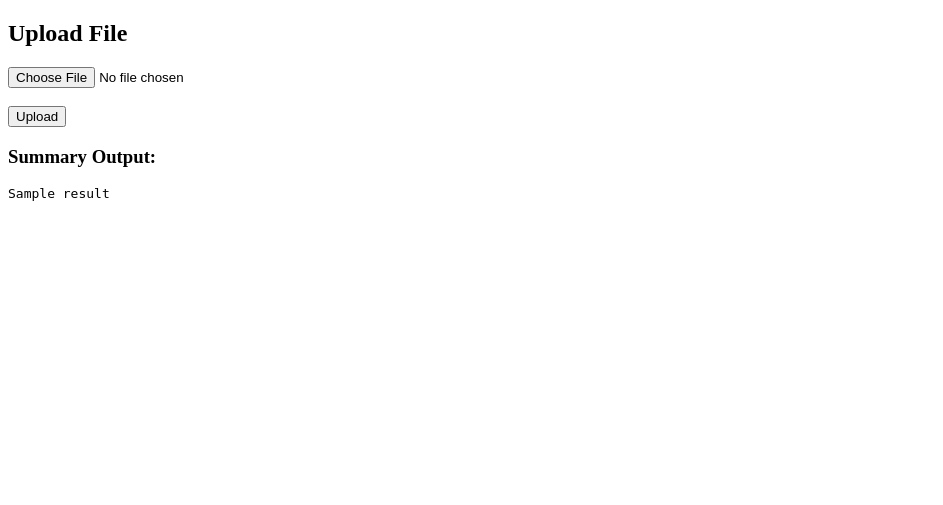
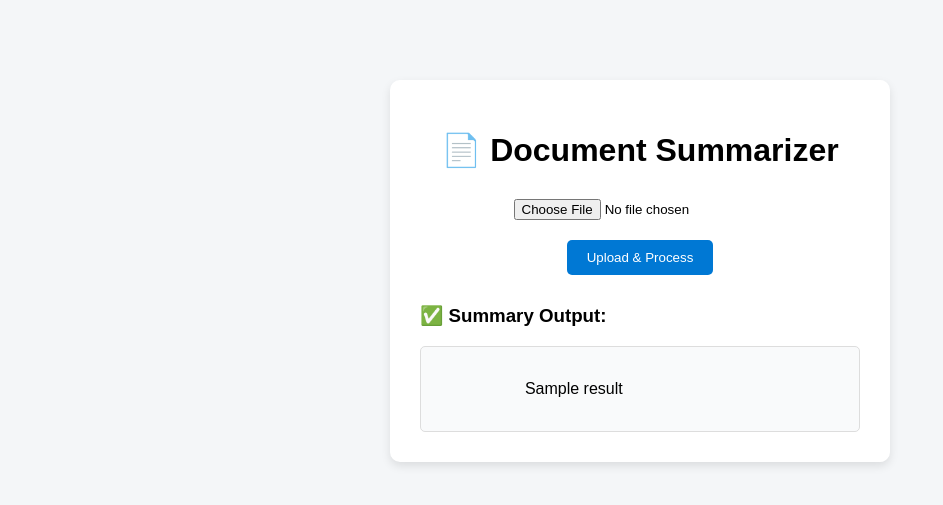
Before and after one commit to csn1101/doc-summary, a Flask app: template ui/templates/index.html in a window 1280 px wide. Shown: the top 505 px of the page, without its empty margins (0-943 px from the left). Run offline with Flask 3, Linux system fonts and the light colour scheme; the template is opened without the code that fills it: most values are stand-ins (such as "Sample title", 1, 10 or a date in 2020).

Commit message:
ui enhancement

```diff
--- a/ui/app.py
+++ b/ui/app.py
@@ -42,6 +42,11 @@ def get_latest_output():
 @app.route("/", methods=["GET", "POST"])
 def upload():
     result = None
+    loading = False
+
+    if request.method == "POST":
+        loading = True
+
 
     if request.method == "POST":
         file = request.files["file"]
@@ -58,7 +63,7 @@ def upload():
             # ✅ Fetch output
             result = get_latest_output()
 
-    return render_template("index.html", result=result)
+    return render_template("index.html", result=result, loading=loading)
 
 
 if __name__ == "__main__":
--- a/ui/templates/index.html
+++ b/ui/templates/index.html
@@ -1,22 +1,145 @@
 <!DOCTYPE html>
 <html>
 <head>
-    <title>Document Upload</title>
+    <title>Document Summarizer</title>
+
+    <style>
+        body {
+            font-family: Arial, sans-serif;
+            background-color: #f4f6f8;
+            margin: 0;
+            padding: 0;
+            animation: fadeIn 0.8s ease-in;
+        }
+
+        .container {
+            width: 500px;
+            margin: 80px auto;
+            text-align: center;
+        }
+
+        .card {
+            background: white;
+            padding: 30px;
+            border-radius: 10px;
+            box-shadow: 0px 4px 10px rgba(0,0,0,0.1);
+            transform: translateY(20px);
+            animation: slideUp 0.6s ease forwards;
+        }
+
+        h1 {
+            margin-bottom: 20px;
+        }
+
+        input[type="file"] {
+            margin-top: 10px;
+            transition: transform 0.2s ease;
+        }
+
+        input[type="file"]:hover {
+            transform: scale(1.05);
+        }
+
+        button {
+            margin-top: 20px;
+            padding: 10px 20px;
+            background-color: #0078D4;
+            color: white;
+            border: none;
+            border-radius: 5px;
+            cursor: pointer;
+            transition: all 0.3s ease;
+        }
+
+        button:hover {
+            background-color: #005ea6;
+            transform: scale(1.08);
+        }
+
+        .output {
+            margin-top: 30px;
+            text-align: left;
+            animation: fadeIn 1s ease;
+        }
+
+        .result-box {
+            background: #f9fafb;
+            padding: 15px;
+            border-radius: 5px;
+            white-space: pre-wrap;
+            border: 1px solid #ddd;
+            animation: fadeIn 1.2s ease;
+        }
+
+        .loading {
+            margin-top: 20px;
+            color: #555;
+            display: inline-block;
+        }
+
+        /* ✅ Spinner */
+        .spinner {
+            margin: 15px auto;
+            width: 40px;
+            height: 40px;
+            border: 4px solid #ddd;
+            border-top: 4px solid #0078D4;
+            border-radius: 50%;
+            animation: spin 1s linear infinite;
+        }
+
+        /* ✅ Animations */
+        @keyframes fadeIn {
+            from { opacity: 0; }
+            to { opacity: 1; }
+        }
+
+        @keyframes slideUp {
+            to {
+                transform: translateY(0);
+                opacity: 1;
+            }
+        }
+
+        @keyframes spin {
+            to { transform: rotate(360deg); }
+        }
+    </style>
 </head>
+
 <body>
 
-<h2>Upload File</h2>
+<div class="container">
+    <div class="card">
 
-<form method="POST" enctype="multipart/form-data">
-    <input type="file" name="file" required>
-    <br><br>
-    <button type="submit">Upload</button>
-</form>
+        <h1>📄 Document Summarizer</h1>
 
-{% if result %}
-    <h3>Summary Output:</h3>
-    <pre>{{ result }}</pre>
-{% endif %}
+        <form method="POST" enctype="multipart/form-data">
+            <input type="file" name="file" required>
+            <br>
+            <button type="submit">Upload & Process</button>
+        </form>
+
+
+        {% if loading %}
+            <div class="loading">
+                ⏳ Processing...
+                <div class="spinner"></div>
+            </div>
+        {% endif %}
+
+
+        {% if result %}
+            <div class="output">
+                <h3>✅ Summary Output:</h3>
+                <div class="result-box">
+                    {{ result }}
+                </div>
+            </div>
+        {% endif %}
+
+    </div>
+</div>
 
 </body>
 </html>
```
